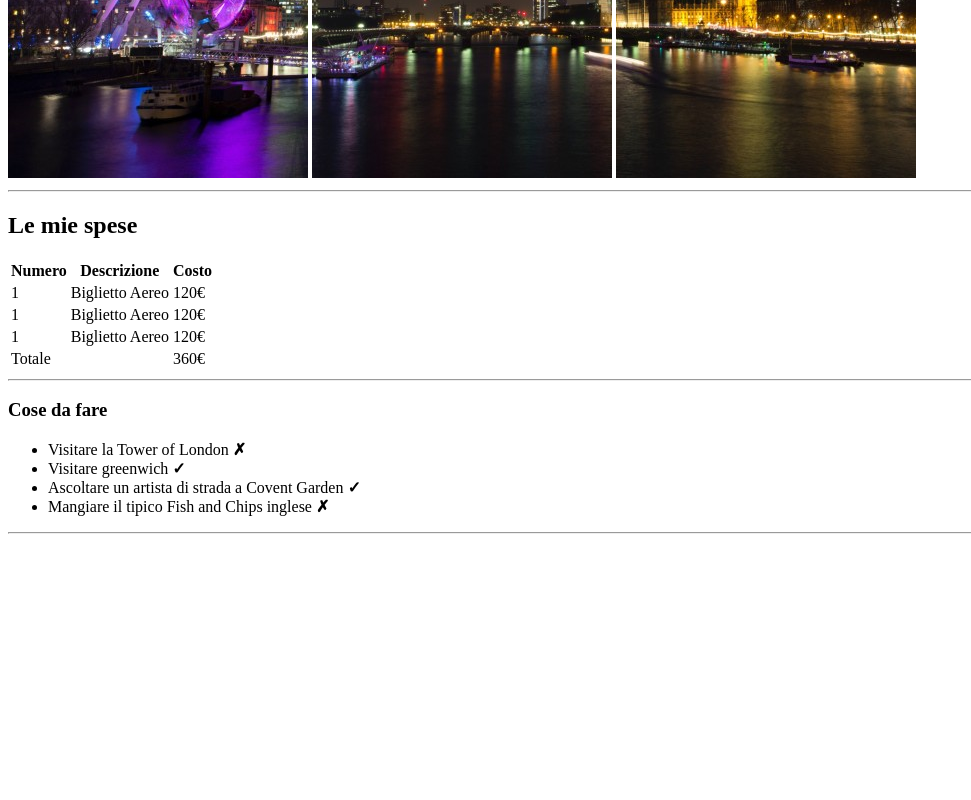
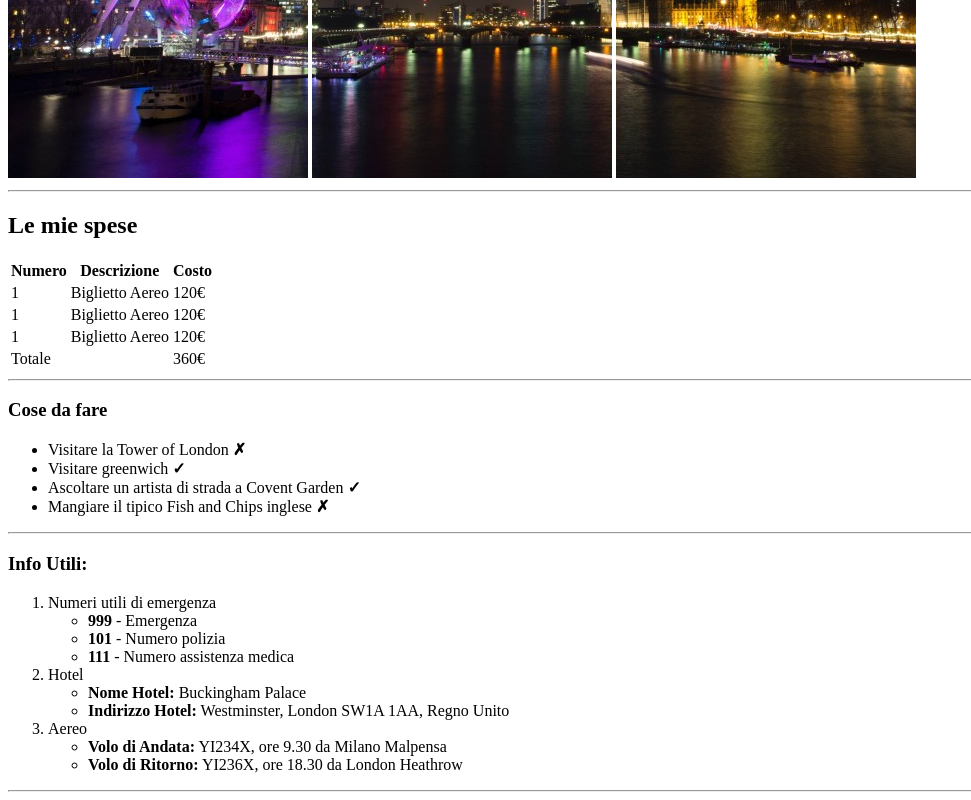
Before and after one commit to manfred-commits/html-london-trip, a plain HTML site: page index.html in a window 1280 px wide. Shown: the part 502-1302 px from the top of the page, without its empty margins (0-971 px from the left). Before the commit the page ends 1044 px from the top, so only its background shows below. Drawn offline with Linux system fonts and the light colour scheme.

Commit message:
aggiunta sezione informazioni utili

```diff
--- a/index.html
+++ b/index.html
@@ -77,7 +77,36 @@
                 <hr>
             </section>
             <!-- sezione cose da fare -->
-            <section></section>
+            <!-- sezione informazioni utili -->
+            <section>
+                <h3>Info Utili:</h3>
+                <ol>
+                    <li>
+                        <span>Numeri utili di emergenza</span>
+                        <ul>
+                            <li><strong>999</strong> - Emergenza</li>
+                            <li><strong>101</strong> - Numero polizia</li>
+                            <li><strong>111</strong> - Numero assistenza medica</li>
+                        </ul>
+                    </li>
+                    <li>
+                        <span>Hotel</span>
+                        <ul>
+                            <li><strong>Nome Hotel:</strong> Buckingham Palace</li>
+                            <li><strong>Indirizzo Hotel:</strong> Westminster, London SW1A 1AA, Regno Unito</li>
+                        </ul>
+                    </li>
+                    <li>
+                        <span>Aereo</span>
+                        <ul>
+                            <li><strong>Volo di Andata:</strong> YI234X, ore 9.30 da Milano Malpensa</li>
+                            <li><strong>Volo di Ritorno:</strong> YI236X, ore 18.30 da London Heathrow</li>
+                        </ul>
+                    </li>
+                </ol>
+                <hr>
+            </section>
+            <!-- sezione informazioni utili -->
         </main>
         <!-- contenuto principale della pagina -->
         <!-- piè di pagina -->
```
